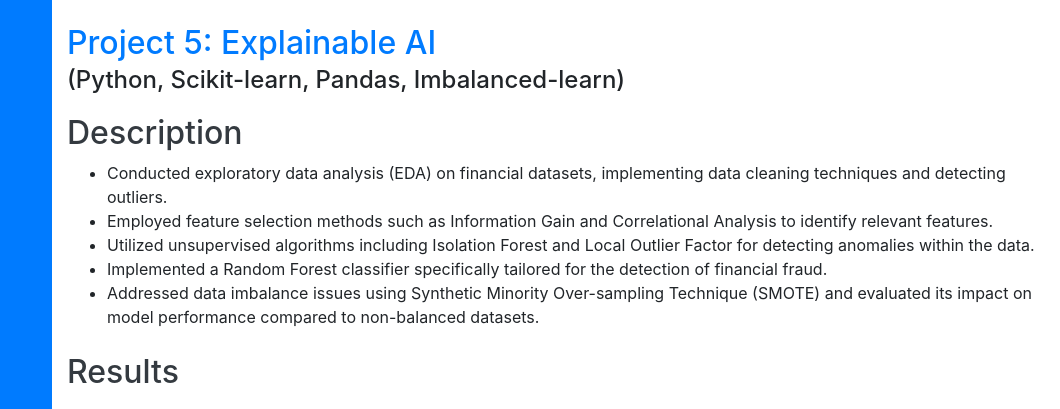
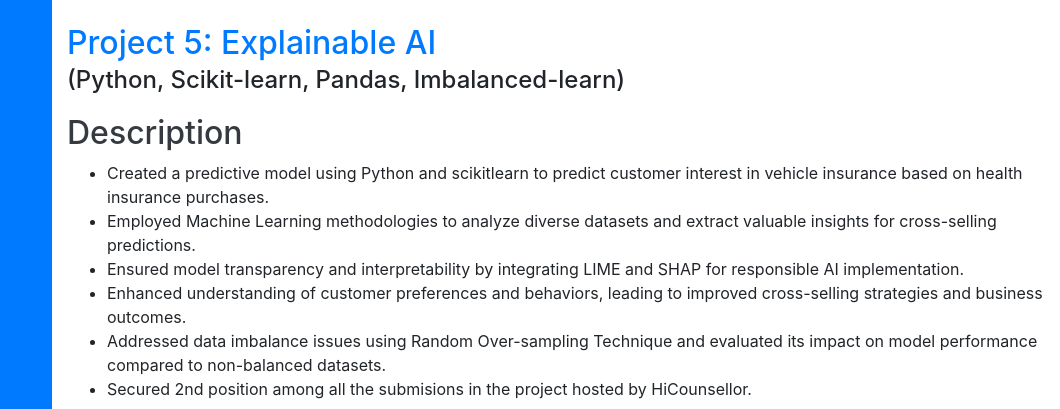
Before and after one commit to shemonto/shemonto.github.io, a website with bundled scripts: page project5.html in a window 1280 px wide. Shown: the top 409 px of the page, 220-1280 px from the left. Built offline with nearby package versions, Linux system fonts and the light colour scheme; a web font is replaced by a local one.

Commit message:
updated proj 5

```diff
--- a/project5.html
+++ b/project5.html
@@ -82,21 +82,29 @@
         <section class="mt-3">
             <h2>Description</h2>
             <ul>
-                <li>Conducted exploratory data analysis (EDA) on financial datasets, implementing data cleaning
-                    techniques and detecting outliers.</li>
-                <li>Employed feature selection methods such as Information Gain and Correlational Analysis to identify
-                    relevant features.</li>
-                <li> Utilized unsupervised algorithms including Isolation Forest and Local Outlier Factor for detecting
-                    anomalies within the data.</li>
-                <li> Implemented a Random Forest classifier specifically tailored for the detection of financial fraud.
-                </li>
-                <li>Addressed data imbalance issues using Synthetic Minority Over-sampling Technique (SMOTE) and
+
+                <li>Created a predictive model using Python and scikitlearn to predict customer interest in vehicle
+                    insurance based on health insurance purchases.</li>
+
+                <li>Employed Machine Learning methodologies to analyze diverse datasets and extract valuable insights
+                    for cross-selling predictions.</li>
+
+                <li> Ensured model transparency and interpretability by integrating LIME and SHAP for responsible
+                    AI implementation.</li>
+
+                <li> Enhanced understanding of customer preferences and behaviors, leading to improved cross-selling
+                    strategies and business outcomes. </li>
+
+                <li>Addressed data imbalance issues using Random Over-sampling Technique and
                     evaluated its impact on model performance compared to non-balanced datasets.</li>
+
+                <li> Secured 2nd position among all the submisions in the project hosted by HiCounsellor.</li>
+
 
 
 
         </section>
-
+        <!--
         <section class="mt-4">
             <h2>Results </h2>
             <img class="project-image" src="Images/Proj1/confusion_matrix.png" alt="Project 1 Screenshot 2" width="700"
@@ -104,12 +112,12 @@
 
         </section>
 
-
+-->
 
         <section class="mt-4">
             <h2>Additional Information</h2>
             <p>The dataset is used from kaggle. The link to the notebook <a
-                    href="https://github.com/shemonto/Financial_Fraud_Detection/blob/main/Fraud_Detection.ipynb">Link</a>
+                    href="https://github.com/shemonto/Responsible-AI-Project">Link</a>
             </p>
         </section>
 
```
